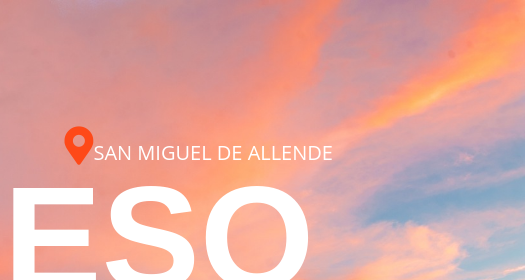
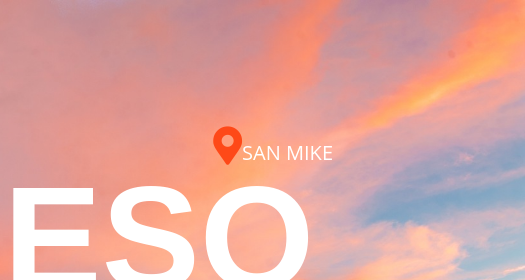
Before and after one commit to edgarhdzp/pagina-conferencias-reservaciones, a website built with Parcel: page index.html in a window 1280 px wide. Shown: the top 280 px of the page, 755-1280 px from the left. Built offline with nearby package versions, Linux system fonts and the light colour scheme; files whose address does not match are found by name.

Commit message:
segunda prueba

```diff
--- a/index.html
+++ b/index.html
@@ -40,7 +40,7 @@
                 <div class="informacion-evento">
                     <div class="clearfix">
                         <p class="fecha"><i class="far fa-calendar-minus"></i>10-12-Dic</p>
-                        <p class="ciudad"><i class="fas fa-map-marker-alt"></i>San Miguel de Allende</p>
+                        <p class="ciudad"><i class="fas fa-map-marker-alt"></i>San Mike</p>
                     </div>
                     <h1 class="nombre-sitio">Congreso Dragón</h1>
                     <p class="slogan">La mejor conferencia de <span>Tecnologia e Innovacion</span></p>
```
